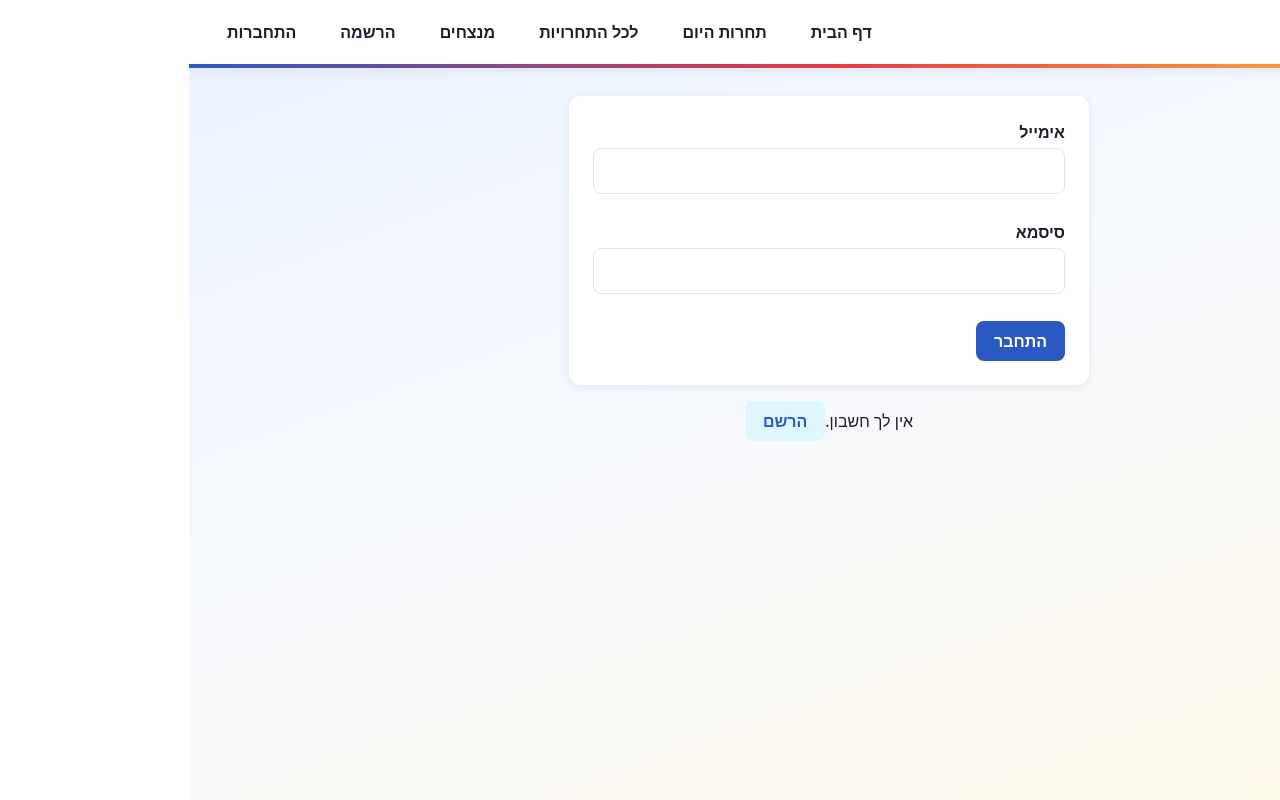
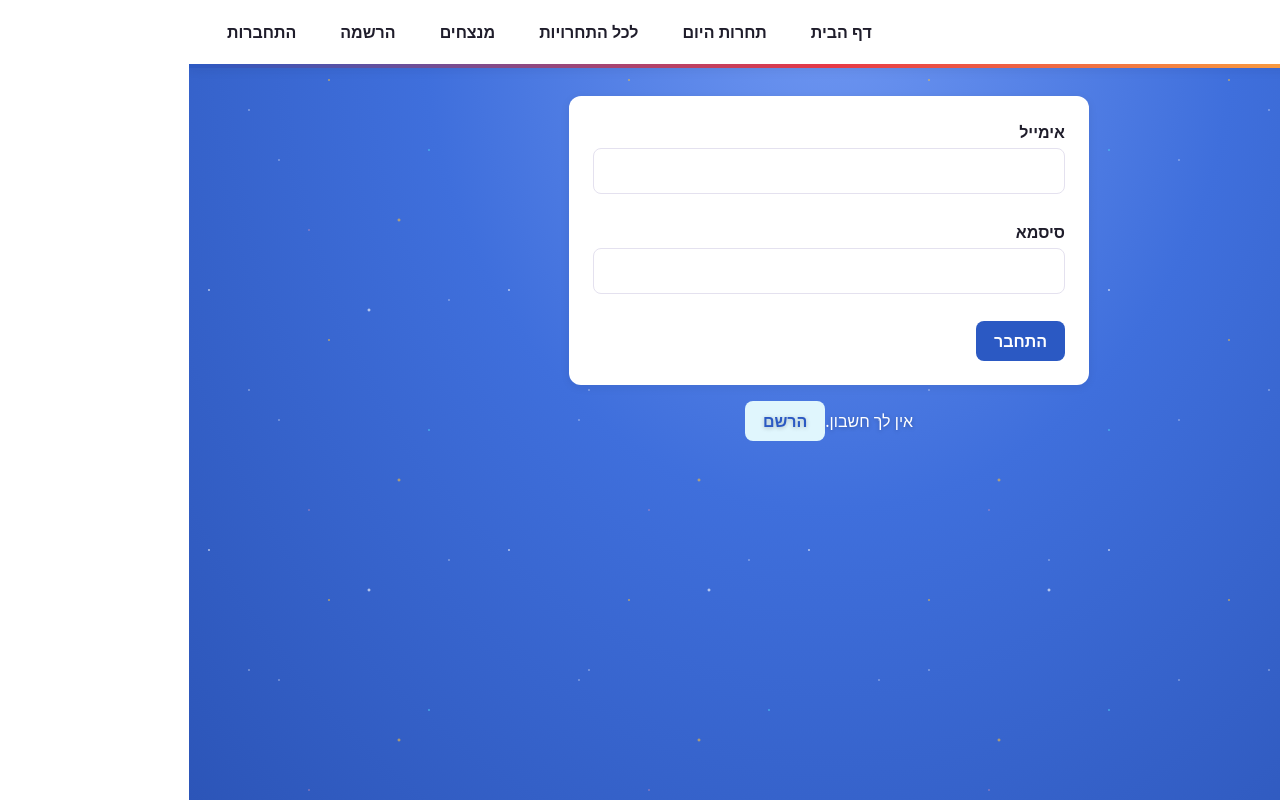
Before and after one commit to EfratBloch/daily-contest-client, a React (Vite) app: page /login in a window 1280 px wide. Built offline with nearby package versions, Linux system fonts and the light colour scheme; no server answers.

Commit message:
Page colors with sparkles, red and yellow home actions

```diff
--- a/src/index.css
+++ b/src/index.css
@@ -20,7 +20,7 @@
   --shadow: 0 2px 10px rgba(31, 29, 43, 0.08);
   font-family: system-ui, 'Segoe UI', Arial, sans-serif;
   color: var(--text);
-  background: linear-gradient(160deg, #eaf2ff 0%, #f6f9ff 45%, #fff8e6 100%) fixed;
+  background: radial-gradient(ellipse at top, #6f97f2 0%, #3f6fdc 45%, #2c55b8 100%) fixed;
   line-height: 1.5;
 }
 
@@ -362,59 +362,24 @@ form p,
 }
 
 .home h1 {
-  font-size: 3rem;
+  font-size: 3.2rem;
   font-weight: 800;
   letter-spacing: -0.5px;
-  background: linear-gradient(90deg, var(--primary), var(--red));
-  -webkit-background-clip: text;
-  background-clip: text;
-  color: transparent;
 }
 
-/* The two shapes cover the whole screen area, behind the content */
-.home::before,
-.home::after {
+.home h1::after {
   content: "";
-  position: fixed;
-  top: 50%;
-  width: 46vmax;
-  height: 46vmax;
-  border-radius: 50%;
-  z-index: -1;
-  pointer-events: none;
-  filter: blur(8px);
-  opacity: 0.28;
-}
-
-/* From the right: red to pink */
-.home::before {
-  right: 0;
-  background: radial-gradient(circle at 30% 30%, var(--pink), var(--red) 70%);
-  animation: from-right 14s ease-in-out infinite;
-}
-
-/* From the left: blue to yellow */
-.home::after {
-  left: 0;
-  background: radial-gradient(circle at 70% 30%, var(--blue), var(--primary) 70%);
-  animation: from-left 14s ease-in-out infinite;
-  animation-delay: -7s;
-}
-
-/* Enters the screen, stays a moment, and leaves the same way it came */
-@keyframes from-right {
-  0%, 100% { transform: translate(110%, -50%) scale(0.8); }
-  40%, 60% { transform: translate(35%, -50%) scale(1); }
-}
-
-@keyframes from-left {
-  0%, 100% { transform: translate(-110%, -50%) scale(0.8); }
-  40%, 60% { transform: translate(-35%, -50%) scale(1); }
+  display: block;
+  width: 90px;
+  height: 4px;
+  margin: 14px auto 0;
+  border-radius: 4px;
+  background: linear-gradient(90deg, var(--red), var(--yellow), var(--blue));
 }
 
 /* People who prefer less motion get a still page */
 @media (prefers-reduced-motion: reduce) {
-  .home::before, .home::after { animation: none; }
+  body::before, body::after { animation: none; }
 }
 
 /* ===== Every link inside a page looks like a button ===== */
@@ -463,8 +428,8 @@ fieldset:disabled {
 
 /* ===== Home page content ===== */
 .hero-text {
-  font-size: 1.2rem;
-  color: var(--muted);
+  font-size: 1.25rem;
+  color: rgba(255, 255, 255, 0.85);
   max-width: 560px;
   margin: 0 auto 24px;
 }
@@ -558,3 +523,131 @@ fieldset:disabled {
 @media (prefers-reduced-motion: reduce) {
   .burst { animation: none; }
 }
+
+/* ===== Text that sits directly on the strong background is white ===== */
+.container {
+  color: #fff;
+}
+
+.container > h1,
+.container > div > h1 {
+  text-shadow: 0 2px 8px rgba(0, 0, 0, 0.25);
+}
+
+.container > p,
+.container > div > p {
+  text-shadow: 0 1px 4px rgba(0, 0, 0, 0.25);
+}
+
+/* Cards and forms keep dark text on white */
+.card,
+form {
+  color: var(--text);
+}
+
+/* Messages outside cards get a white bubble so they can always be read */
+.container > .error:not(:empty) {
+  display: inline-block;
+  background: #fff;
+  padding: 6px 14px;
+  border-radius: 8px;
+  text-shadow: none;
+}
+
+.container > .badge {
+  background: #fff;
+  color: var(--primary);
+  text-shadow: none;
+}
+
+/* ===== Sparkles: two layers of tiny stars that twinkle over the whole page ===== */
+body::before,
+body::after {
+  content: "";
+  position: fixed;
+  inset: 0;
+  z-index: -1;
+  pointer-events: none;
+  background-repeat: repeat;
+}
+
+body::before {
+  background-image:
+    radial-gradient(1.5px 1.5px at 20px 30px, #fff, transparent),
+    radial-gradient(1.5px 1.5px at 140px 80px, var(--yellow), transparent),
+    radial-gradient(1px 1px at 90px 160px, #fff, transparent),
+    radial-gradient(2px 2px at 210px 220px, var(--yellow), transparent),
+    radial-gradient(1px 1px at 260px 40px, #fff, transparent);
+  background-size: 300px 260px;
+  animation: twinkle 4s ease-in-out infinite;
+}
+
+body::after {
+  background-image:
+    radial-gradient(1px 1px at 60px 110px, #fff, transparent),
+    radial-gradient(2px 2px at 180px 30px, #fff, transparent),
+    radial-gradient(1.5px 1.5px at 240px 150px, var(--blue), transparent),
+    radial-gradient(1px 1px at 120px 230px, var(--pink), transparent);
+  background-size: 340px 280px;
+  animation: twinkle 6s ease-in-out infinite;
+  animation-delay: -3s;
+}
+
+@keyframes twinkle {
+  0%, 100% { opacity: 0.25; }
+  50%      { opacity: 1; }
+}
+
+/* ===== A different background for each kind of page (same style, other shade) =====
+   :has() checks what the page contains, so no change in the components is needed. */
+
+/* All contests list (has the filters row): golden yellow */
+html:has(.filters) {
+  background: radial-gradient(ellipse at top, #ffd36b 0%, #f4b23a 45%, #e0941c 100%) fixed;
+}
+
+/* Pages with a form (login, register, new contest, submit): light red */
+html:has(form) {
+  background: radial-gradient(ellipse at top, #f7a1a8 0%, #ee7480 50%, #e35d6a 100%) fixed;
+}
+
+/* Pages with submissions (contest gallery, my submissions, winners): light blue (tchelet) */
+html:has(.media) {
+  background: radial-gradient(ellipse at top, #a6e3f7 0%, #6ccbef 50%, #43b4e3 100%) fixed;
+}
+
+/* ===== Home page items in red and yellow ===== */
+.hero-actions a:not(.btn),
+.hero-actions .btn {
+  background: var(--yellow);
+  color: #3b2a00;
+  box-shadow: 0 4px 14px rgba(0, 0, 0, 0.15);
+}
+
+.hero-actions a:not(.btn):hover,
+.hero-actions .btn:hover {
+  background: #f0ad1a;
+  color: #3b2a00;
+}
+
+/* The first button (the main action) is red */
+.hero-actions > :first-child,
+.hero-actions .btn-red {
+  background: var(--red);
+  color: #fff;
+}
+
+.hero-actions > :first-child:hover,
+.hero-actions .btn-red:hover {
+  background: #c22f3b;
+  color: #fff;
+}
+
+.home h1::after {
+  background: linear-gradient(90deg, var(--red), var(--yellow));
+}
+
+/* Winners page: light red (it also has submission cards, so it needs its own class) */
+html:has(.winners-page) {
+  background: radial-gradient(ellipse at top, #f7a1a8 0%, #ee7480 50%, #e35d6a 100%) fixed;
+}
--- a/src/pages/WinnersPage.tsx
+++ b/src/pages/WinnersPage.tsx
@@ -13,8 +13,8 @@ export function WinnersPage(){
         return null
     const last=data.items.find(c=>c.winners.length>0)
     if(!last)
-        return <>עוד אין מנצחים</>
-    return <div >
+        return <div className="winners-page"><p>עוד אין מנצחים</p></div>
+    return <div className="winners-page">
     <h1>המנצחים האחרונים!!!</h1>
     <p><Link to={`/contests/${last.id}`}>{last.title}</Link></p>
     <div className="grid">{last.winners.map((c)=><div key={c.id}>
```
